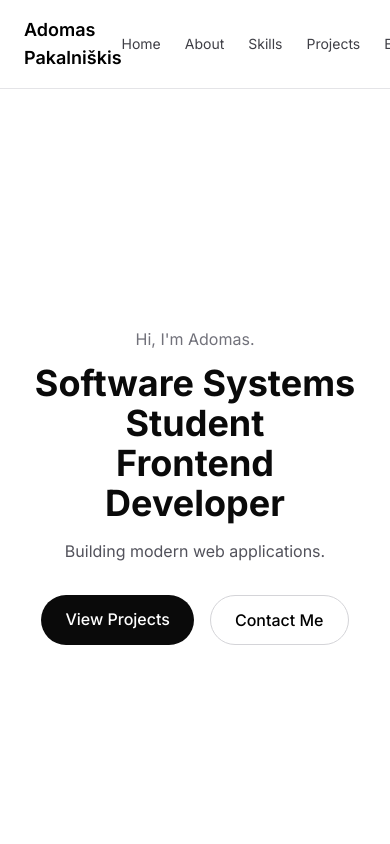
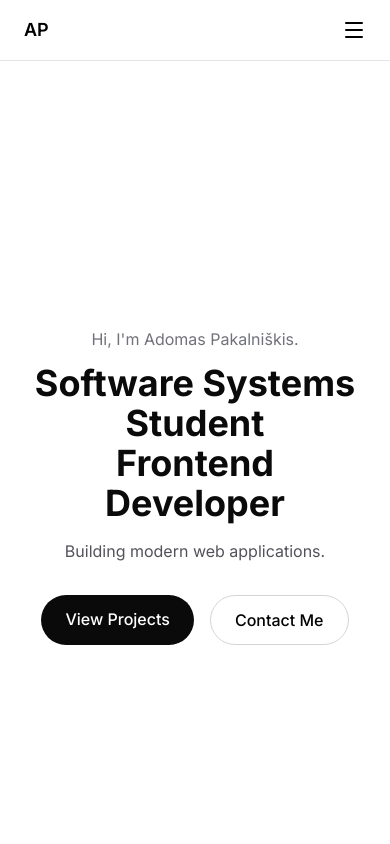
Before and after one commit to AD0MAS/personal-portfolio, a React (Vite) app: page / in a window 390 px wide. Shown: the top 844 px of the page. Built offline with nearby package versions, Linux system fonts and the light colour scheme.

Commit message:
Add mobile hamburger menu to Navbar

```diff
--- a/package.json
+++ b/package.json
@@ -13,6 +13,7 @@
   "dependencies": {
     "@fontsource/inter": "^5.3.0",
     "@tailwindcss/vite": "^4.3.3",
+    "lucide-react": "^1.31.0",
     "react": "^19.2.8",
     "react-dom": "^19.2.8",
     "tailwindcss": "^4.3.3"
--- a/src/components/Hero.tsx
+++ b/src/components/Hero.tsx
@@ -5,7 +5,7 @@ function Hero() {
       id="home"
       className="min-h-screen flex flex-col justify-center items-center text-center px-6"
     >
-      <p className="text-gray-500 mb-3">Hi, I'm Adomas.</p>
+      <p className="text-gray-500 mb-3">Hi, I'm Adomas Pakalniškis.</p>
 
       <h1 className="text-4xl sm:text-5xl font-bold text-foreground mb-4">
         Software Systems Student
--- a/src/components/Navbar.tsx
+++ b/src/components/Navbar.tsx
@@ -1,31 +1,52 @@
+import { useState } from 'react'
+import { Menu, X } from 'lucide-react'
+
+const NAV_LINKS = [
+  { href: '#home', label: 'Home' },
+  { href: '#about', label: 'About' },
+  { href: '#skills', label: 'Skills' },
+  { href: '#projects', label: 'Projects' },
+  { href: '#experience', label: 'Experience' },
+  { href: '#contact', label: 'Contact' },
+] as const
+
 /** Fixed top navigation bar with smooth-scroll links to page sections. */
 function Navbar() {
+  const [isOpen, setIsOpen] = useState(false)
+
   return (
-    <nav className="fixed top-0 left-0 w-full bg-background/80 backdrop-blur-md border-b border-gray-200">
+    <nav className="fixed top-0 left-0 w-full bg-background/80 backdrop-blur-md border-b border-gray-200 z-50">
       <div className="max-w-6xl mx-auto flex items-center justify-between px-6 py-4">
-        <span className="font-semibold text-lg">Adomas Pakalniškis</span>
+        <span className="font-semibold text-lg">AP</span>
 
-        <ul className="flex gap-6 text-sm text-gray-700">
-          <li>
-            <a href="#home">Home</a>
-          </li>
-          <li>
-            <a href="#about">About</a>
-          </li>
-          <li>
-            <a href="#skills">Skills</a>
-          </li>
-          <li>
-            <a href="#projects">Projects</a>
-          </li>
-          <li>
-            <a href="#experience">Experience</a>
-          </li>
-          <li>
-            <a href="#contact">Contact</a>
-          </li>
+        <ul className="hidden md:flex gap-6 text-sm text-gray-700">
+          {NAV_LINKS.map((link) => (
+            <li key={link.href}>
+              <a href={link.href}>{link.label}</a>
+            </li>
+          ))}
         </ul>
+
+        <button
+          onClick={() => setIsOpen(!isOpen)}
+          aria-label={isOpen ? 'Close menu' : 'Open menu'}
+          className="md:hidden cursor-pointer"
+        >
+          {isOpen ? <X size={24} /> : <Menu size={24} />}
+        </button>
       </div>
+
+      {isOpen && (
+        <ul className="md:hidden flex flex-col items-center gap-4 pb-6 text-sm text-gray-700">
+          {NAV_LINKS.map((link) => (
+            <li key={link.href}>
+              <a href={link.href} onClick={() => setIsOpen(false)}>
+                {link.label}
+              </a>
+            </li>
+          ))}
+        </ul>
+      )}
     </nav>
   )
 }
```
Also changed, not shown: 1 other file (tests, documents, lock files or other folders).
